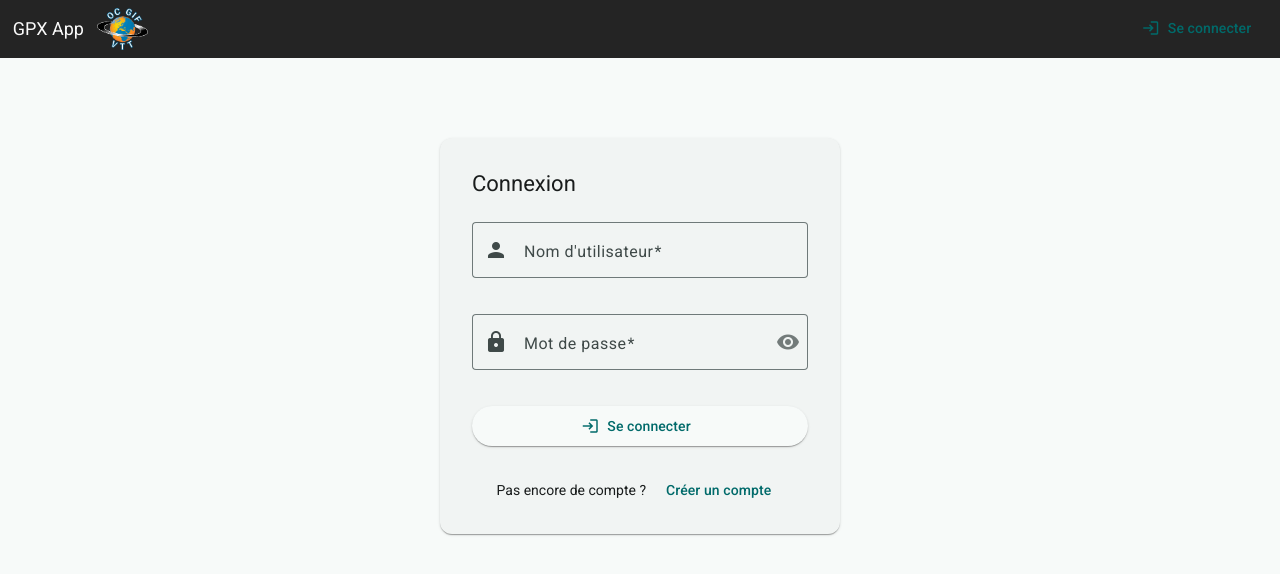
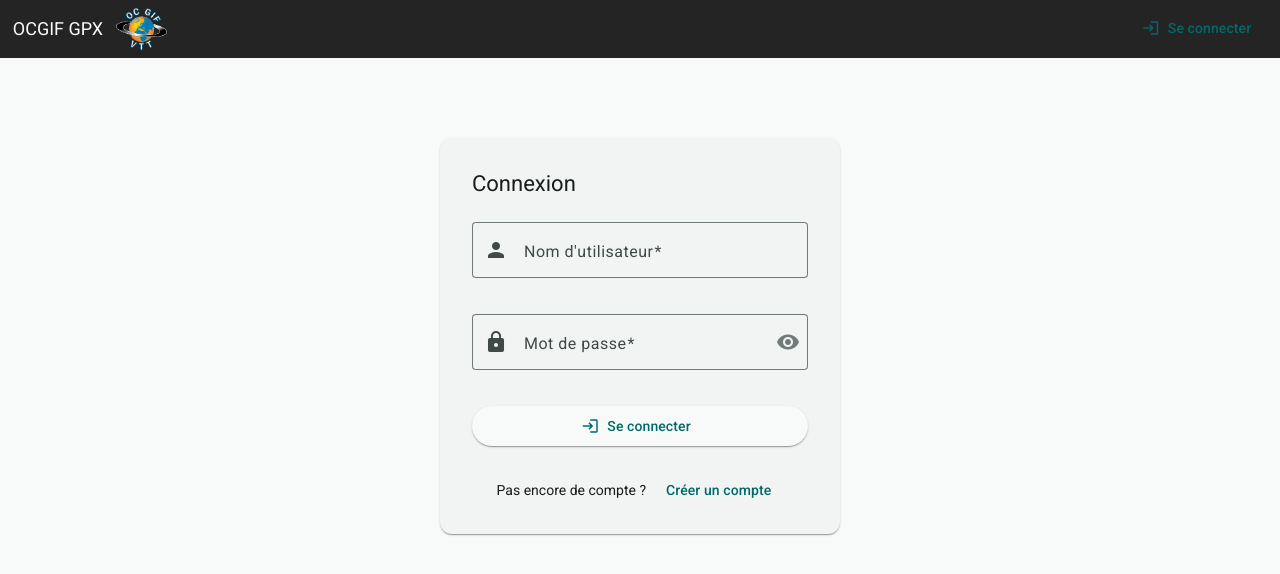
Before and after one commit to Elflodesbois/ocgif-gpx, an Angular app: page / in a window 1280 px wide. Shown: the top 574 px of the page. Built offline with nearby package versions, Linux system fonts and the light colour scheme.

Commit message:
nom définitif

```diff
--- a/src/app/components/gpx-navbar/gpx-navbar.html
+++ b/src/app/components/gpx-navbar/gpx-navbar.html
@@ -1,6 +1,6 @@
 <div id="navbar-container">
     <div id="navbar-left">
-        <p id="app-name">GPX App</p>
+        <p id="app-name">OCGIF GPX</p>
         <img id="logo" src="logo.jpg" />
     </div>
     <div id="navbar-expander"></div>
```
